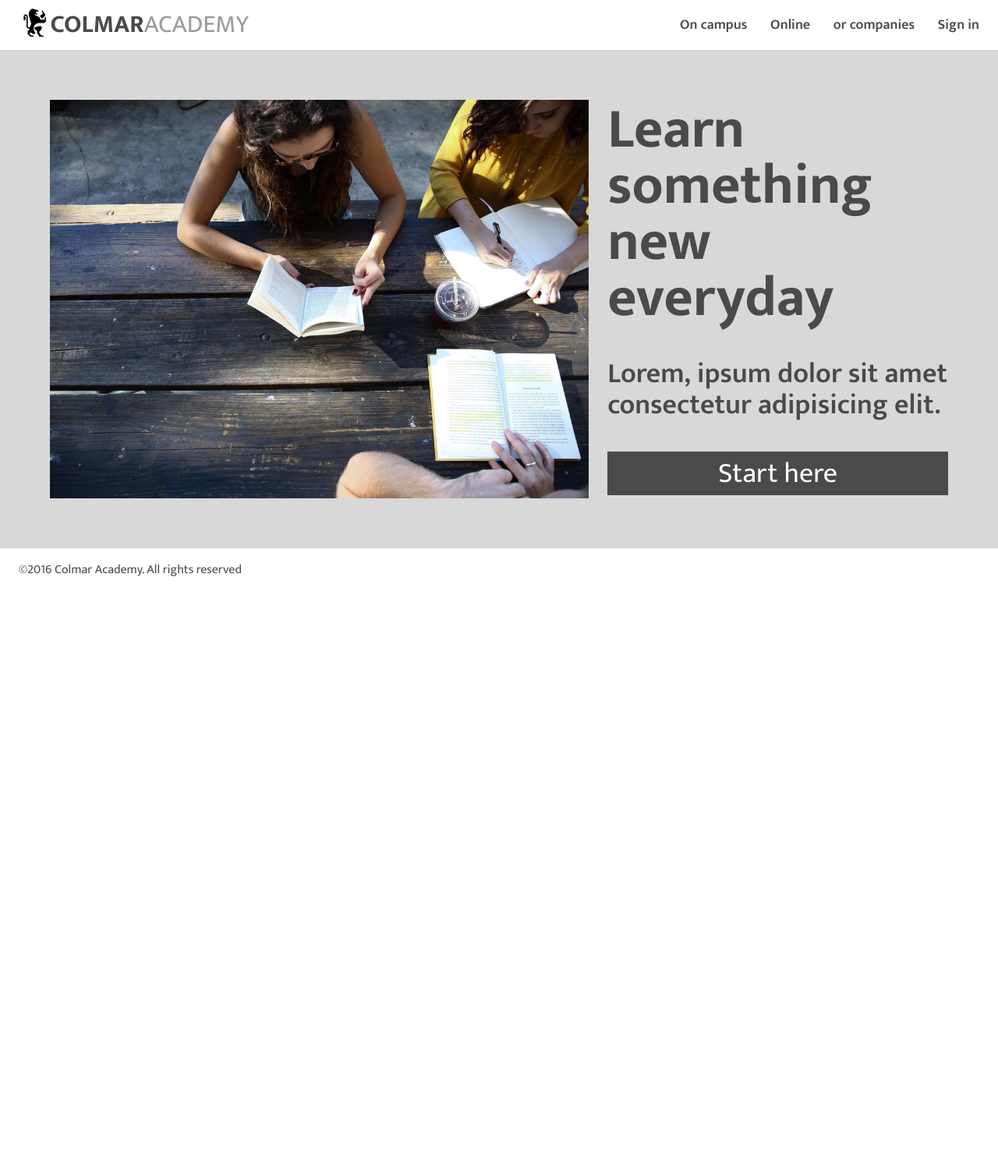
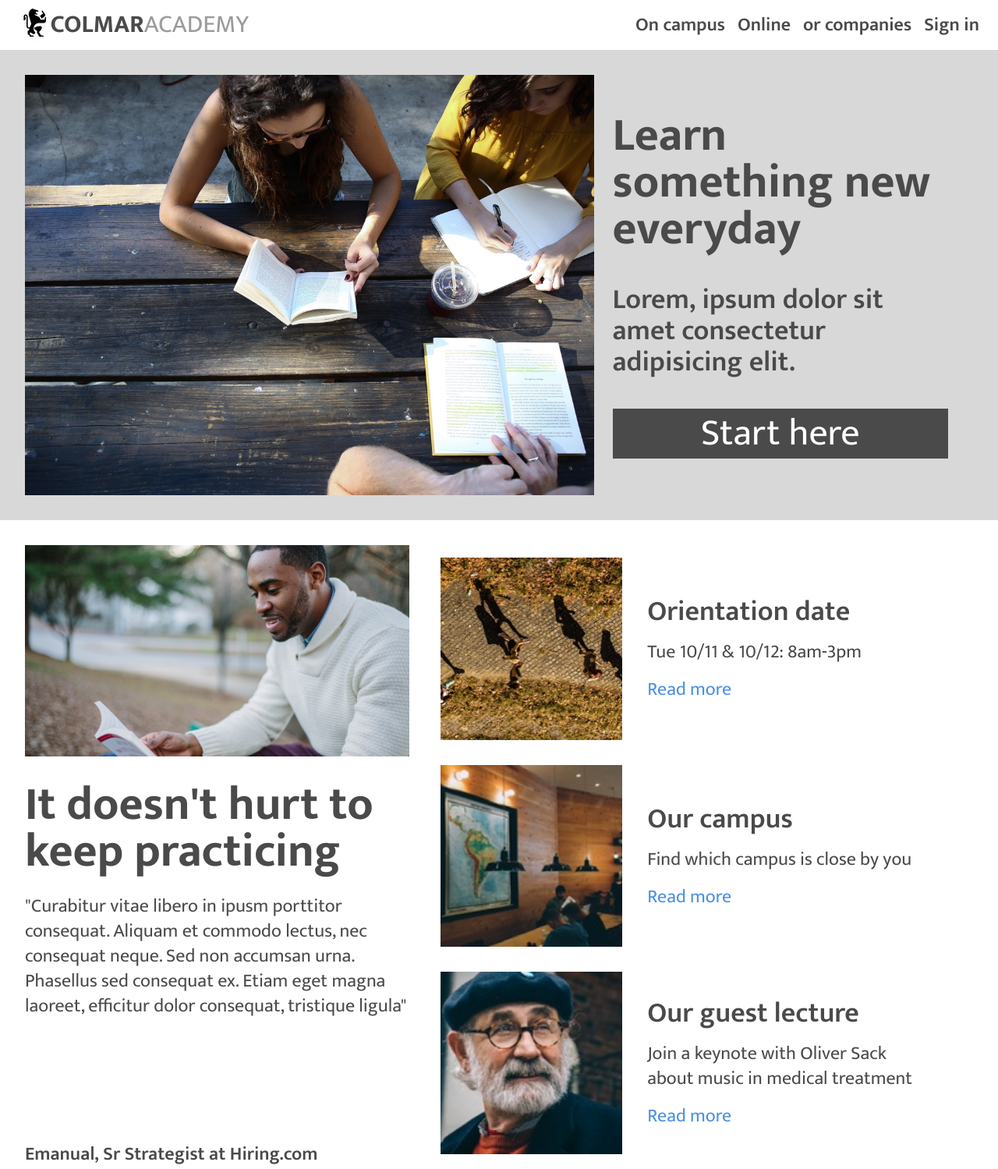
Before and after one commit to zombox0633/08-chayathorn-colmar, a plain HTML site: page public/index.html in a window 1280 px wide. Shown: the top 1499 px of the page at 78% size. Before the commit the page ends 800 px from the top, so only its background shows below. Drawn offline with Linux system fonts and the light colour scheme.

Commit message:
add desktop css section 1 and 2

```diff
--- a/public/index.html
+++ b/public/index.html
@@ -13,9 +13,7 @@
     />
   </head>
   <body>
-    <nav
-      class="bg-white w-screen h-16 px-6 py-8 sticky top-0 flex justify-between"
-    >
+    <nav class="bg-white w-screen h-16 px-6 sticky top-0 flex justify-between">
       <div class="flex justify-center items-center">
         <img src="images/ic-logo.svg" alt="logo" class="h-12" />
         <h4 class="text-battleship_gray">
@@ -23,7 +21,7 @@
         </h4>
       </div>
       <ul
-        class="w-96 flex justify-between items-center gap-x-4 text-lg text-battleship_gray font-semibold"
+        class="flex justify-between items-center gap-x-4 text-lg text-battleship_gray font-semibold"
       >
         <li><a href="#">On campus</a></li>
         <li><a href="#">Online</a></li>
@@ -34,55 +32,64 @@
     <main>
       <section class="bg-timber_wolf flex justify-between items-center gap-x-6">
         <img src="./images/banner.jpg" alt="banner" class="w-[60%]" />
-        <div class="h-full flex flex-col justify-evenly gap-y-10">
+        <div class="h-full flex flex-col justify-evenly gap-y-10 pr-8">
           <h1>Learn something new everyday</h1>
           <h2>Lorem, ipsum dolor sit amet consectetur adipisicing elit.</h2>
           <button type="button">Start here</button>
         </div>
       </section>
-      <!-- <section class="flex justify-between items-center">
-        <div class="w-[60%]">
-          <img
-            src="./images/information-main.jpg"
-            alt="banner"
-          />
-          <h1>it doesn't hurt to keep practicing</h1>
+      <section class="h-full flex justify-between gap-x-6">
+        <div class="w-[60%] flex flex-col justify-between">
+          <div class="flex flex-col justify-between gap-8">
+            <img src="./images/information-main.jpg" alt="banner" />
+            <div class="flex flex-col justify-between gap-y-6">
+              <h1>It doesn't hurt to keep practicing</h1>
               <p>
                 "Curabitur vitae libero in ipusm porttitor consequat. Aliquam et
                 commodo lectus, nec consequat neque. Sed non accumsan urna.
                 Phasellus sed consequat ex. Etiam eget magna laoreet, efficitur
                 dolor consequat, tristique ligula"
               </p>
-          <p>Emanual, Sr Strategist at Hiring.com</p>
             </div>
-        <div>
-          <div>
+          </div>
+          <p class="font-semibold">Emanual, Sr Strategist at Hiring.com</p>
+        </div>
+        <div id="section2-container">
+          <article>
             <img
               src="./images/information-orientation.jpg"
               alt="information-orientation"
             />
+            <div>
               <h2>Orientation date</h2>
               <p>Tue 10/11 & 10/12: 8am-3pm</p>
               <a href="#">Read more</a>
             </div>
-          <div>
+          </article>
+          <article>
             <img
               src="./images/information-campus.jpg"
               alt="information-orientation"
             />
+            <div>
               <h2>Our campus</h2>
               <p>Find which campus is close by you</p>
               <a href="#">Read more</a>
             </div>
-          <div>
+          </article>
+          <article>
             <img
               src="./images/information-guest-lecture.jpg"
               alt="information-orientation"
             />
+            <div>
               <h2>Our guest lecture</h2>
-            <p>Join a keynote with Oliver Sack about music in medical treatment</p>
+              <p>
+                Join a keynote with Oliver Sack about music in medical treatment
+              </p>
               <a href="#">Read more</a>
             </div>
+          </article>
         </div>
       </section>
       <section>
@@ -126,7 +133,7 @@
           </div>
         </div>
       </section>
-      <section>
+      <!-- <section>
         <h1>Thesis Exhibit</h1>
         <div>
           <div>
--- a/src/input.css
+++ b/src/input.css
@@ -12,7 +12,7 @@
   }
 
   h1 {
-    @apply text-7xl font-bold;
+    @apply text-6xl font-bold;
   }
 
   h2 {
@@ -23,15 +23,41 @@
     @apply text-[2rem];
   }
 
+  p {
+    @apply text-2xl;
+  }
+
+  a {
+    @apply text-2xl hover:text-[#4A90E2];;
+  }
+
   img {
     @apply object-cover object-center bg-no-repeat;
   }
 
   button {
-    @apply bg-davy_gray text-white text-4xl py-2 transition-all hover:bg-davy_gray/80;
+    @apply bg-davy_gray text-white text-5xl py-2 transition-all hover:bg-davy_gray/80;
   }
 
   section {
-    @apply p-16;
+    @apply p-8;
   }
 }
+
+@layer components {
+  #section2-container article {
+    @apply flex justify-between items-center p-4 gap-x-8 transition-all hover:bg-timber_wolf;
+  }
+
+  #section2-container img {
+    @apply w-[35%];
+  }
+
+  #section2-container div {
+    @apply w-[65%] flex flex-col content-evenly gap-y-4 pr-12;
+  }
+
+  #section2-container a {
+    @apply text-[#4A90E2];
+  }
+}
```
Also changed, not shown: public/output.css. Lines whose indentation alone changed are shown as unchanged.
